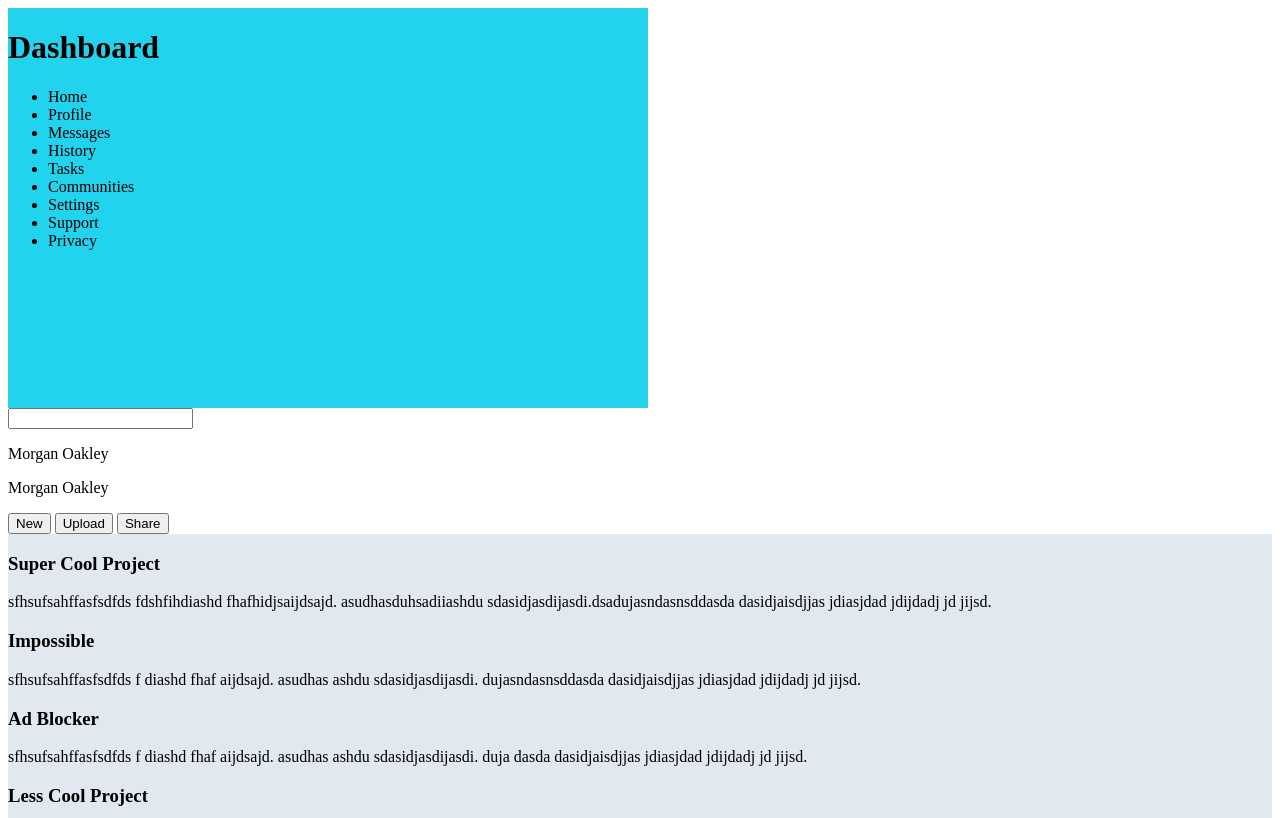
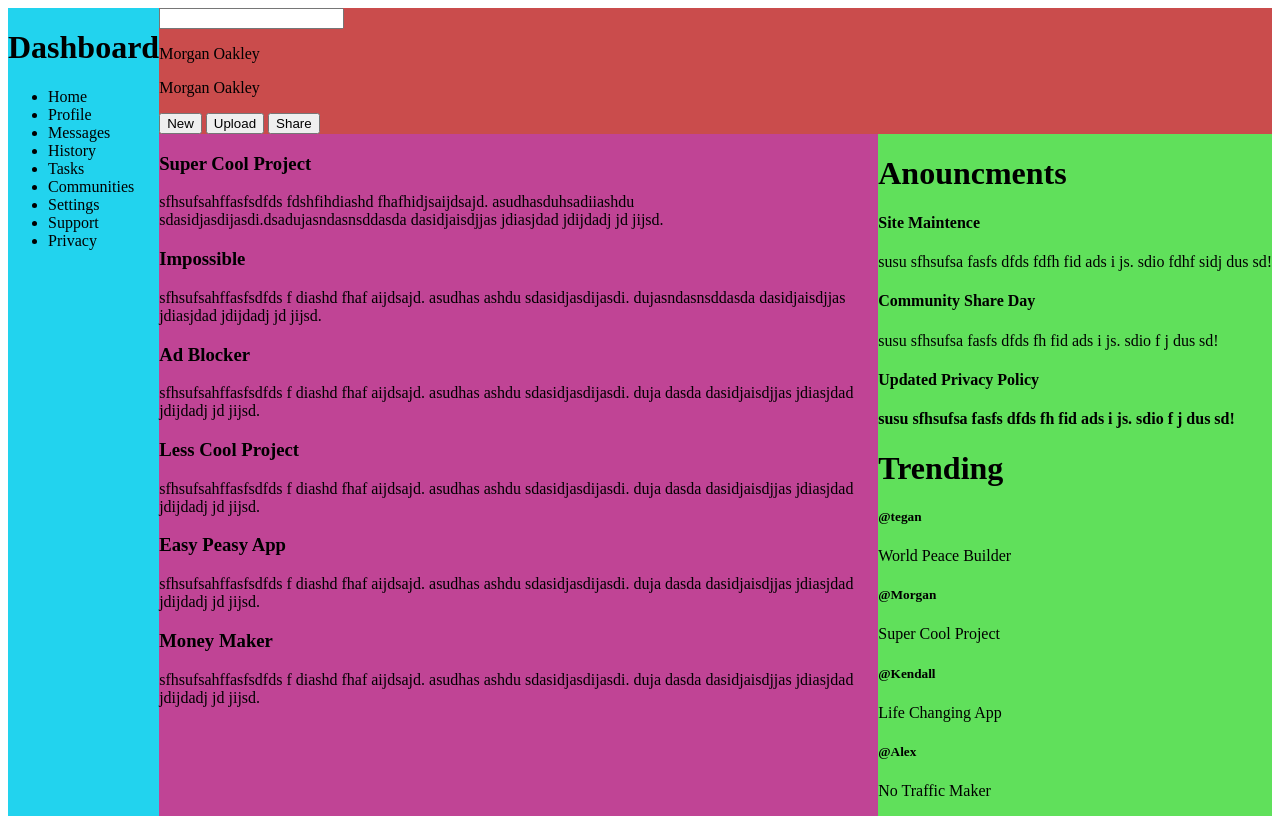
Before and after one commit to Shemuel-bot/admin-dashboard, a plain HTML site: page index.html in a window 1280 px wide. Shown: the top 818 px of the page. Drawn offline with Linux system fonts and the light colour scheme.

Commit message:
aligned sections on grid

```diff
--- a/index.html
+++ b/index.html
@@ -64,8 +64,8 @@
                 </div>
         </div>
 
-        <div class="trending-anouncments">
-            <div class="anouncments">
+        <div class="trending-anouncements">
+            <div class="anouncements">
                 <h1>Anouncments</h1>
                 <div>
                     <h4>Site Maintence</h4>
@@ -83,7 +83,7 @@
             <div class="trending">
                 <h1>Trending</h1>
                 <div>
-                    <h5>@ytegan</h5>
+                    <h5>@tegan</h5>
                     <p>World Peace Builder</p>
                 </div>
                 <div>
--- a/style.css
+++ b/style.css
@@ -1,16 +1,33 @@
 .container{
     display: grid;
-    grid-template-columns: 1fr, 3fr, 1fr;
+    grid-template-columns: 2fr, 3fr 1fr;
     grid-template-rows: 1fr, 4fr;
 }
 .header{
-    background-color: white;
+    background-color: rgb(202, 76, 76);
+    grid-column-start: 2;
+    grid-column-end: 4;
+    grid-row-start: 1;
+    grid-row-end: 1;
 }
 .main-content{
-    background-color: #e2e8f0;
+    background-color: #c04495;
+    grid-column-start: 2;
+    grid-column-end: 2;
+    grid-row-start: 2;
+    grid-row-end: 2;
+}
+.trending-anouncements{
+    background-color: #60e05b;
+    grid-column-start: 3;
+    grid-column-end: 3;
+    grid-row-start: 2;
+    grid-row-end: 2;
 }
 .sidebar{
     background-color: #22d3ee;
-    width: 50vw;
-    height: 50vh;
+    grid-column-start: 1;
+    grid-column-end: 1;
+    grid-row-start: 1;
+    grid-row-end: 3;
 }
```
